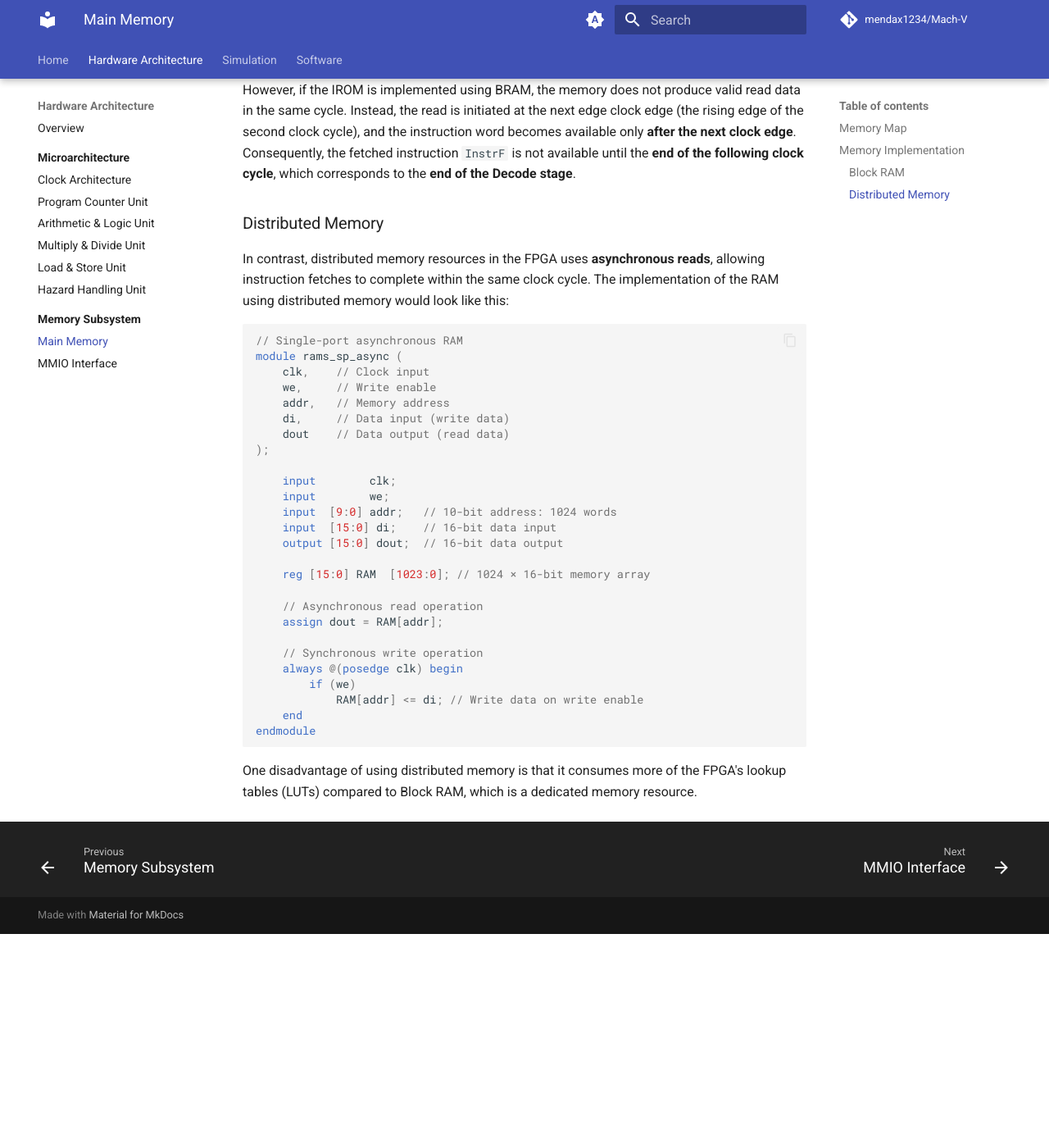
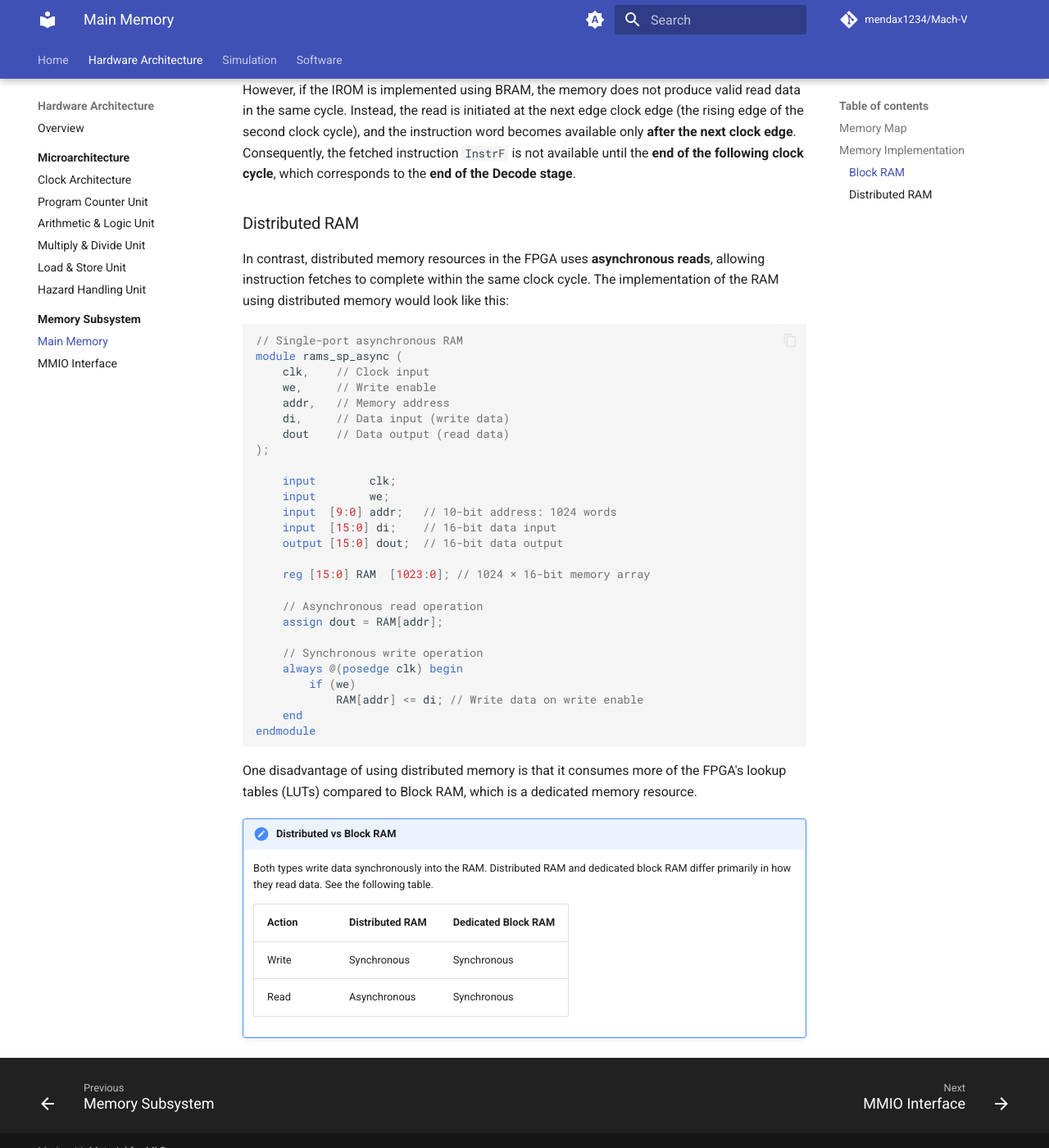
Before and after one commit to mendax1234/Mach-V, an MkDocs documentation site: the page built from docs/hw/mem/main-memory.md, in a window 1280 px wide and 1400 px high, scrolled down 2375 px. Shown: the whole window at 82% size. Built offline with MkDocs 1.6.1 and Material for MkDocs 9.7.7, drawn with Linux system fonts in a browser that asks for light colours; plug-ins that fetch from the network failed and are left out; comment, search, counter and statistics services are not loaded; before the commit the page ends 3514 px from its top, so only the background shows below that.

Commit message:
Update Document on main memory

````diff
--- a/docs/hw/mem/main-memory.md
+++ b/docs/hw/mem/main-memory.md
@@ -72,7 +72,7 @@ Block RAM Read Operation Timing
 
 During the Fetch stage, the program counter `PCF` is presented to the instruction memory (IROM). However, if the IROM is implemented using BRAM, the memory does not produce valid read data in the same cycle. Instead, the read is initiated at the next edge clock edge (the rising edge of the second clock cycle), and the instruction word becomes available only **after the next clock edge**. Consequently, the fetched instruction `InstrF` is not available until the **end of the following clock cycle**, which corresponds to the **end of the Decode stage**.
 
-### Distributed Memory
+### Distributed RAM
 
 In contrast, distributed memory resources in the FPGA uses **asynchronous reads**, allowing instruction fetches to complete within the same clock cycle. The implementation of the RAM using distributed memory would look like this:
 
@@ -106,3 +106,11 @@ endmodule
 ```
 
 One disadvantage of using distributed memory is that it consumes more of the FPGA's lookup tables (LUTs) compared to Block RAM, which is a dedicated memory resource.
+
+!!! note "Distributed vs Block RAM"
+    Both types write data synchronously into the RAM. Distributed RAM and dedicated block RAM differ primarily in how they read data. See the following table.
+
+    | Action | Distributed RAM | Dedicated Block RAM |
+    |--------|-----------------|---------------------|
+    | Write  | Synchronous     | Synchronous         |
+    | Read   | Asynchronous    | Synchronous         |
````
